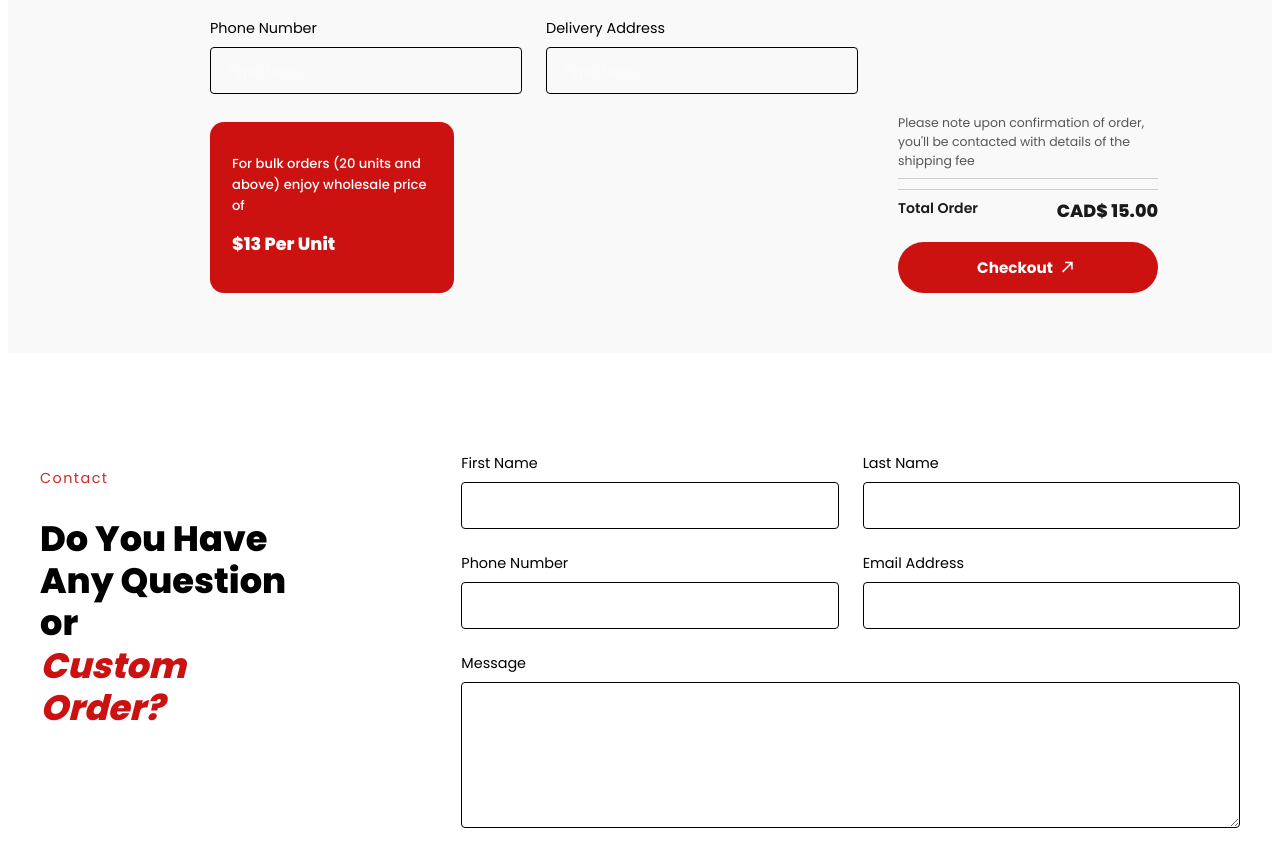
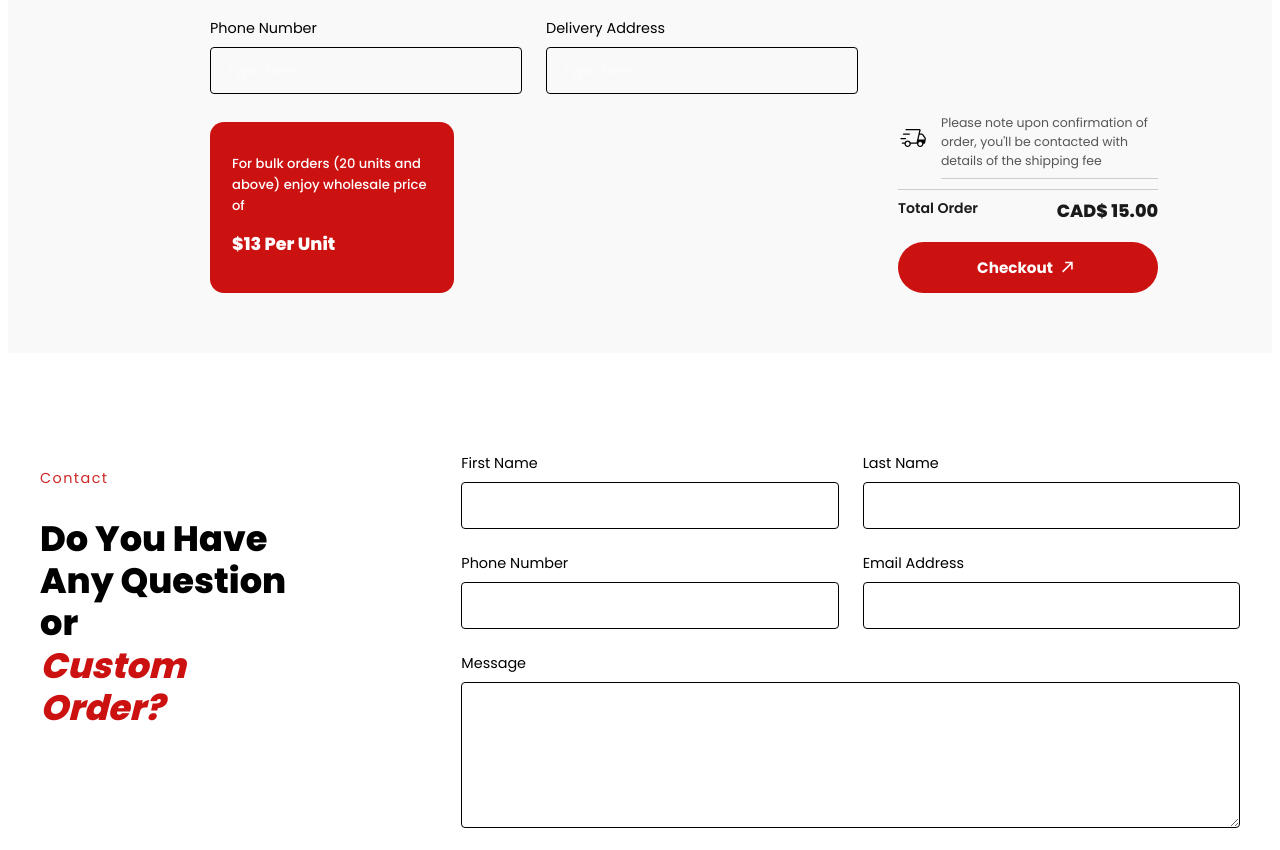
Before and after one commit to Lordrogba247/WHOT-SUYA, a React (Vite) app: page / in a window 1280 px wide. Shown: the part 2339-3189 px from the top of the page. Built offline with nearby package versions, Linux system fonts and the light colour scheme; a web font is replaced by a local one.

Commit message:
del icon

```diff
--- a/src/Landing/Order.css
+++ b/src/Landing/Order.css
@@ -226,6 +226,11 @@
 }
 
 /* ── Shipping notice ── */
+.delivery {
+  display: flex;
+  flex-direction: row;
+  gap: 12px;
+}
 .shipping-notice {
   font-size: 0.78rem;
   color: var(--gray);
--- a/src/Landing/Order.jsx
+++ b/src/Landing/Order.jsx
@@ -178,9 +178,15 @@ const Order = () => {
 
                     <div className="order-summary">
                         <div className="summary-rows">
-                            <p className="shipping-notice">
-                                Please note upon confirmation of order, you'll be contacted with details of the shipping fee
-                            </p>
+                            <div className="delivery">
+                                <svg xmlns="http://www.w3.org/2000/svg" width="5em" height="3em" viewBox="0 0 24 24">
+                                    <path d="M0 0h24v24H0z" fill="none" />
+                                    <path fill="currentColor" d="M5.73 18.27Q5 17.543 5 16.5H3.379q-.213 0-.356-.144t-.144-.357t.144-.356t.356-.143h1.877q.271-.667.875-1.084Q6.735 14 7.5 14t1.37.416q.603.417.874 1.084h4.618L16.558 6H6.212q-.213 0-.357-.144t-.143-.357t.143-.356T6.212 5h10.577q.384 0 .626.308q.243.308.156.686L16.998 8.5h1.271q.384 0 .727.172q.344.171.566.474l1.797 2.398q.218.292.283.609q.066.316.01.664l-.598 3.037q-.056.292-.284.469t-.518.177h-.483q0 1.039-.728 1.77t-1.77.73t-1.771-.73q-.73-.728-.73-1.77H10q0 1.039-.728 1.77t-1.77.73t-1.771-.73m10.156-5.02h4.652l.177-.89l-2.139-2.86h-1.818zm-1.283 1.248l.13-.58q.13-.58.33-1.42q.113-.46.198-.85q.084-.39.134-.646l.13-.58q.13-.58.33-1.42t.33-1.42l.13-.58L16.558 6l-2.196 9.5zm-12.315-1.5q-.205 0-.343-.144t-.138-.356t.144-.357t.356-.143h3.48q.213 0 .357.144t.144.357t-.144.356t-.356.143zm2-3.496q-.213 0-.357-.144t-.143-.357t.143-.356t.357-.143h4.5q.212 0 .356.144t.144.357t-.144.356t-.356.143zM7.5 18q.617 0 1.059-.441Q9 17.117 9 16.5t-.441-1.059T7.5 15t-1.059.441Q6 15.883 6 16.5t.441 1.059Q6.883 18 7.5 18m9.77 0q.617 0 1.058-.441q.441-.442.441-1.059t-.441-1.059T17.269 15t-1.058.441q-.442.442-.442 1.059t.441 1.059q.442.441 1.06.441" />
+                                </svg>
+                                <p className="shipping-notice">
+                                    Please note upon confirmation of order, you'll be contacted with details of the shipping fee
+                                </p>
+                            </div>
                             <div className="summary-row total-row">
                                 <span>Total Order</span>
                                 <span className="total-amount">CAD$ {total.toFixed(2)}</span>
```
